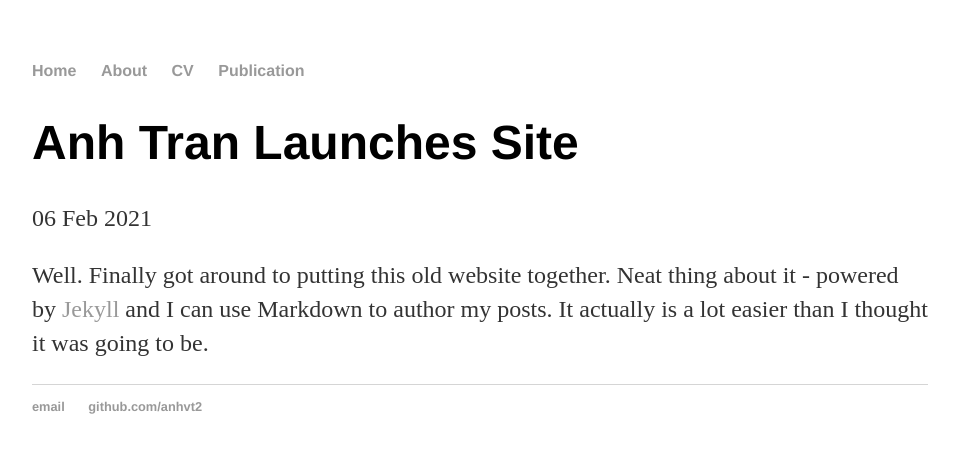
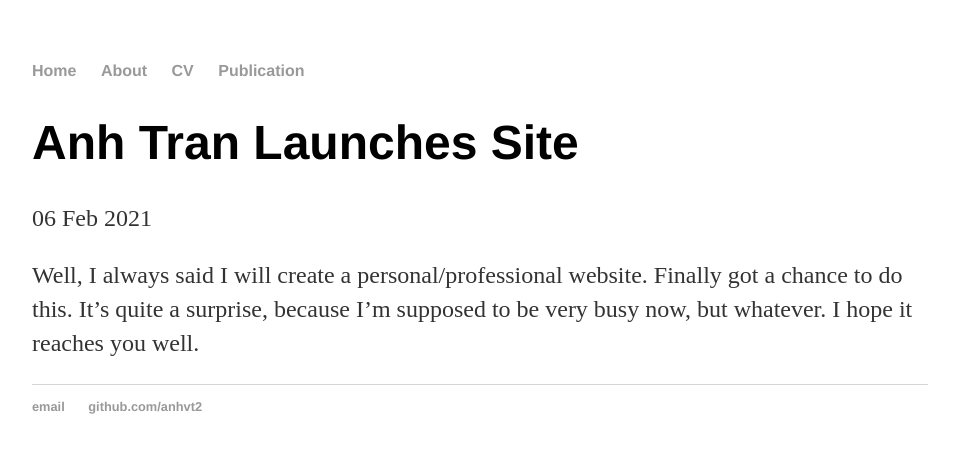
Before and after one commit to anhvt2/anhvt2.github.io, a Jekyll site: the page built from _posts/2021-06-02-anh-tran-site-launched.md, in a window 1280 px wide. Shown: the top 453 px of the page, without its empty margins (160-1119 px from the left). Built offline with Jekyll 4.4.1, drawn with Linux system fonts in a browser that asks for light colours.

```diff
--- a/_posts/2021-06-02-anh-tran-site-launched.md
+++ b/_posts/2021-06-02-anh-tran-site-launched.md
@@ -4,4 +4,4 @@
 date: 2021-02-06
 ---
 
-Well. Finally got around to putting this old website together. Neat thing about it - powered by [Jekyll](http://jekyllrb.com) and I can use Markdown to author my posts. It actually is a lot easier than I thought it was going to be.
+Well, I always said I will create a personal/professional website. Finally got a chance to do this. It's quite a surprise, because I'm supposed to be very busy now, but whatever. I hope it reaches you well.
--- a/publication/index.html
+++ b/publication/index.html
@@ -5,8 +5,8 @@
 <h1>{{ page.title }}</h1>
 <ul class="posts">
 
-  {% for post in site.posts %}
+<!--   {% for post in site.posts %}
     <li><span>{{ post.date | date_to_string }}</span> &raquo; <a href="{{ post.url }}" title="{{ post.title }}">{{ post.title }}</a></li>
   {% endfor %}
-
+ -->
 </ul>
```
Also changed, not shown: _posts/2020-06-02-anh-tran-site-launched.md (deleted, +0 -7 lines), 1 other file.
